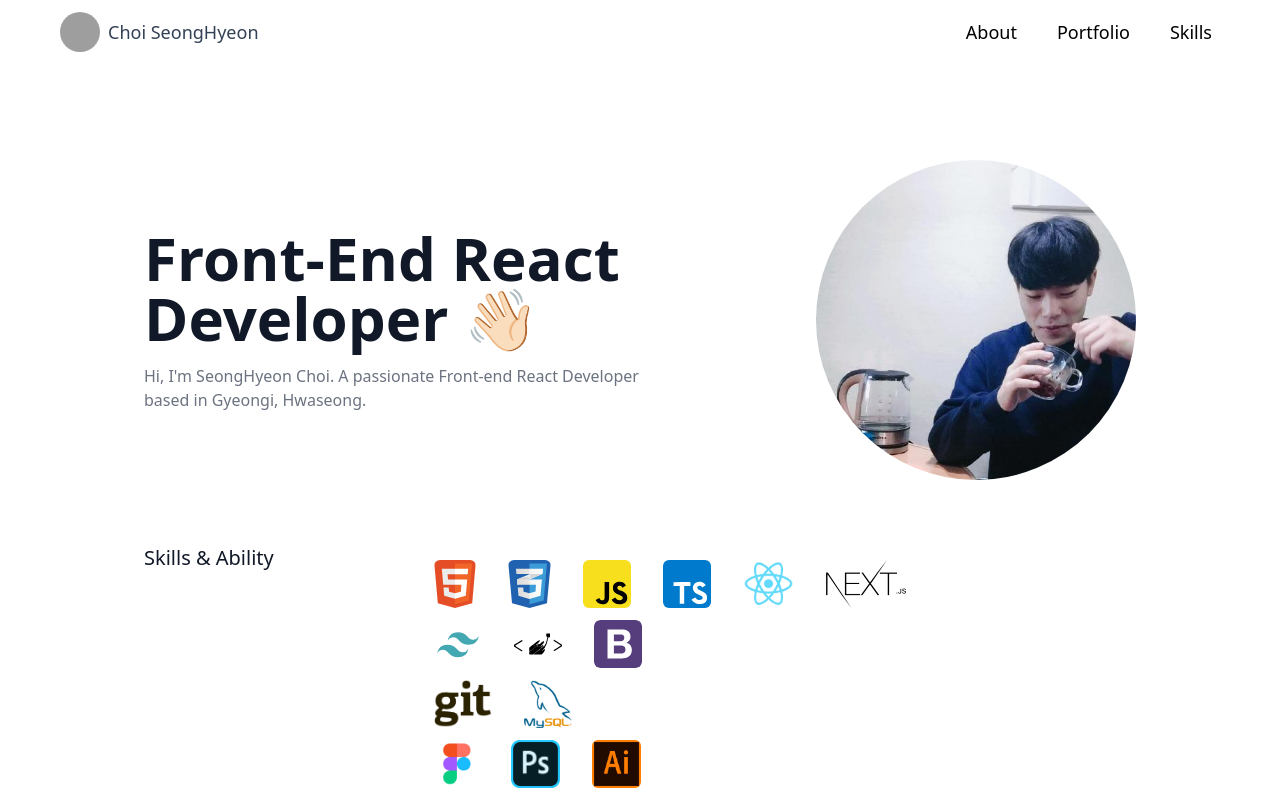
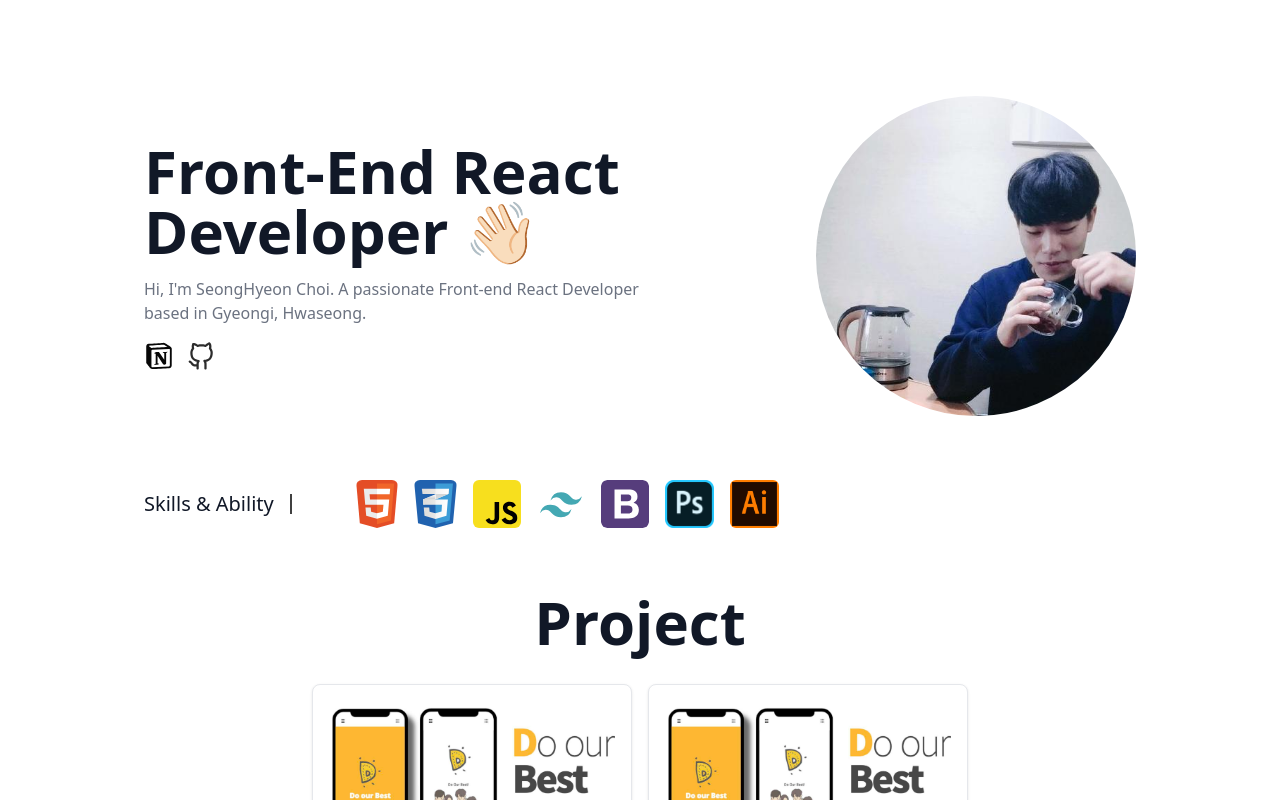
Before and after one commit to choidz/choidz.github.io, a React (Create React App) app: page / in a window 1280 px wide. Built offline with nearby package versions, Linux system fonts and the light colour scheme; grey boxes are pictures that could not be loaded.

Commit message:
design(Header.js) : none design(Information.js, Skills.js, Footer.js) : update

```diff
--- a/src/components/Footer.js
+++ b/src/components/Footer.js
@@ -20,21 +20,21 @@
 
 function Footer() {
   return (
-    <footer class="bg-white rounded-lg shadow dark:bg-gray-800">
+    <footer class="bg-[#2d2e32] px-16 py-4 w-full shadow dark:bg-gray-800">
       <div class="w-full max-w-screen-xl p-4 ">
-        <span class="text-sm text-gray-500 sm:text-center dark:text-gray-400">
+        <span class="text-sm text-white sm:text-center ">
           Choi seong hyeon
         </span>
         <br />
-        <span class="text-sm text-gray-500 sm:text-center dark:text-gray-400">
+        <span class="text-sm text-white sm:text-center ">
           U1 Univ.
         </span>
         <br />
-        <span class="text-sm text-gray-500 sm:text-center dark:text-gray-400">
+        <span class="text-sm text-white sm:text-center ">
           Hwaseong, Gyeong-gi, Republic of Korea
         </span>
 
-        <ul class="flex flex-wrap items-center mt-3 text-sm font-medium text-gray-500 dark:text-gray-400 sm:mt-0">
+        <ul class="flex flex-wrap items-center mt-3 text-sm font-medium text-white  sm:mt-0">
           <li>About</li>
           <li>Privacy Policy</li>
         </ul>
--- a/src/components/Header.js
+++ b/src/components/Header.js
@@ -28,18 +28,7 @@
 export default function Header() {
   return (
     <div className="bg-white h-16 p-4 px-14 flex justify-start items-center ">
-      <div className="flex items-center gap-2 px-1 py-3">
-        <div
-          className="h-10 w-10 rounded-full bg-sky-500 bg-cover bg-no-repeat bg-center"
-          style={{
-            backgroundImage:
-            'url("https://source.unsplash.com/80x80?face")',
-          }}
-        >
-          <span className="sr-only">logo</span>
-        </div>
-        <span className="text-slate-700 text-lg">Choi SeongHyeon</span>
-      </div>
+
 
       <div className="flex flex-1 item-center justify-end gap-2">
         {HEADER_LINKS.map((item) => (
--- a/src/components/Information.js
+++ b/src/components/Information.js
@@ -1,27 +1,12 @@
 import React from "react";
-
-
-// const INTRO = [
-//   {
-//     label: "GitHub",
-//     src: "/images/icon/github-dark.png",
-//     backgroundColor: "#ffffff",
-//     href: "https://github.com/choidz",
-//   },
-//   {
-//     label: "maplestory",
-//     src: "/images/icon/maplestory.png",
-//     backgroundColor: "#7B5D0F",
-//     href: "/home",
-//   },
-// ];
+import infoLink from "./modules/infoLink";
 
 function Information() {
   return (
     <div className="flex flex-col gap-4 w-full mb-16 items-center">
       <div className="flex flex-row gap-x-40 items-center justify-items-center">
         <div className="flex flex-col max-w-3xl">
-          <h1 className="mb-4 text-4xl font-extrabold leading-none text-gray-900 md:text-3xl lg:text-6xl dark:text-white"  >
+          <h1 className="mb-4 text-4xl font-extrabold leading-none text-gray-900 md:text-3xl lg:text-6xl dark:text-white">
             Front-End React
             <br />
             Developer 👋🏻
@@ -29,12 +14,24 @@
           <span className="text-PRIMARY text-base text-gray-500 max-w-lg">
             Hi, I'm SeongHyeon Choi. A passionate Front-end React Developer
             based in Gyeongi, Hwaseong.
-
           </span>
 
-          <div className="flex flex-row gap-4 items-center justify-items-center">
-            <a className="" href="github.com/choidz" target="_black">
-              {<img src="images/github.svg" alt="github" />}
+          <div className="flex flex-row gap-3 mt-4">
+            <a href="https://notion.so">
+              <img
+                src="/images/notion.svg"
+                alt="notion"
+                width={30}
+                height={30}
+              />
+            </a>
+            <a href="https://github.com/choidz">
+              <img
+                src="/images/github.svg"
+                alt="github"
+                width={30}
+                height={30}
+              />
             </a>
           </div>
         </div>
--- a/src/components/Skills.js
+++ b/src/components/Skills.js
@@ -5,25 +5,23 @@
     "html.svg",
     "css.svg",
     "javascript.svg",
-    "typescript.svg",
-    "react.png",
-    "nextjs.png",
+    "Tailwind.svg",
+    "bootstrap.svg",
+    "photoshop.png",
+    "illustrator.png",
   ],
-  ["Tailwind.svg", "styled-component.svg", "bootstrap.svg"],
-  ["git.png", "mysql.png"],
-  ["figma.png", "photoshop.png", "illustrator.png"],
 ];
 
 function Skills() {
   return (
     <div className="flex flex-col gap-y-4 mb-16">
-      <div className="flex flex-row gap-x-40 justify-items-center">
-        <span className="mb-4 text-xl text-gray-900 dark:text-white">
+      <div className="flex flex-row gap-x-16 items-center">
+        <span className="text-xl text-gray-900 dark:text-white border-r-2 border-neutral-700 pr-4	leading-5	">
           Skills & Ability
         </span>
-        <div className="flex flex-col gap-3 mt-4">
+        <div className="flex flex-col gap-3 ">
           {SKILLS.map((skillRow) => (
-            <div className="flex flex-cols-4 w-fit gap-x-8 items-center">
+            <div className="flex flex-row-4 w-fit gap-x-4 items-center">
               {skillRow.map((skill) => (
                 <img
                   className="w-auto h-12 rounded-md	"
--- /dev/null
+++ b/src/components/modules/infoLink.js
@@ -0,0 +1,11 @@
+import React from "react";
+
+export default function infoLink({ src, href }) {
+  return (
+    <div>
+      <a href={href}>
+        <img src={src} alt="icnoRow" width={20} height={20} />
+      </a>
+    </div>
+  );
+}
--- a/src/pages/Home.js
+++ b/src/pages/Home.js
@@ -1,5 +1,5 @@
 import React from "react";
-import Header from "../components/Header";
+// import Header from "../components/Header";
 import Information from "../components/Information";
 import Skills from "../components/Skills";
 import Footer from "../components/Footer";
@@ -9,14 +9,14 @@
   return (
     <div className="bg-white-100 h-screen overflow-auto flex flex-row">
       <div className="flex flex-col flex-1">
-        <Header />
+        {/* <Header /> */}
         <div className="md:container-lg md:mx-auto md:none mt-24">
           <Information />
           <Skills />
           <Project />
-          <div className="flex flex-row gap-4 w-full ">
-            <Footer />
-          </div>
+        </div>
+        <div className=" gap-4 w-full ">
+          <Footer />
         </div>
       </div>
     </div>
```
Also changed, not shown: public/images/hand.png (deleted).
